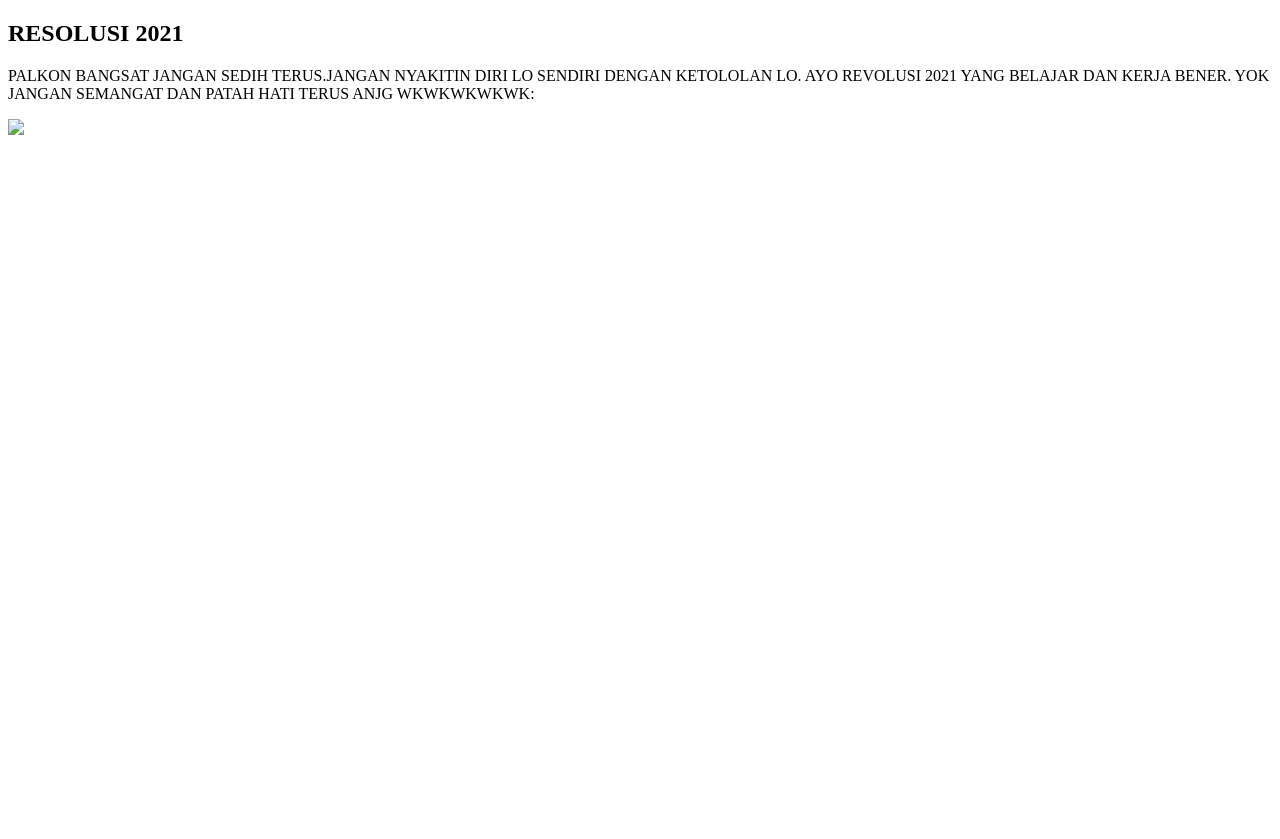
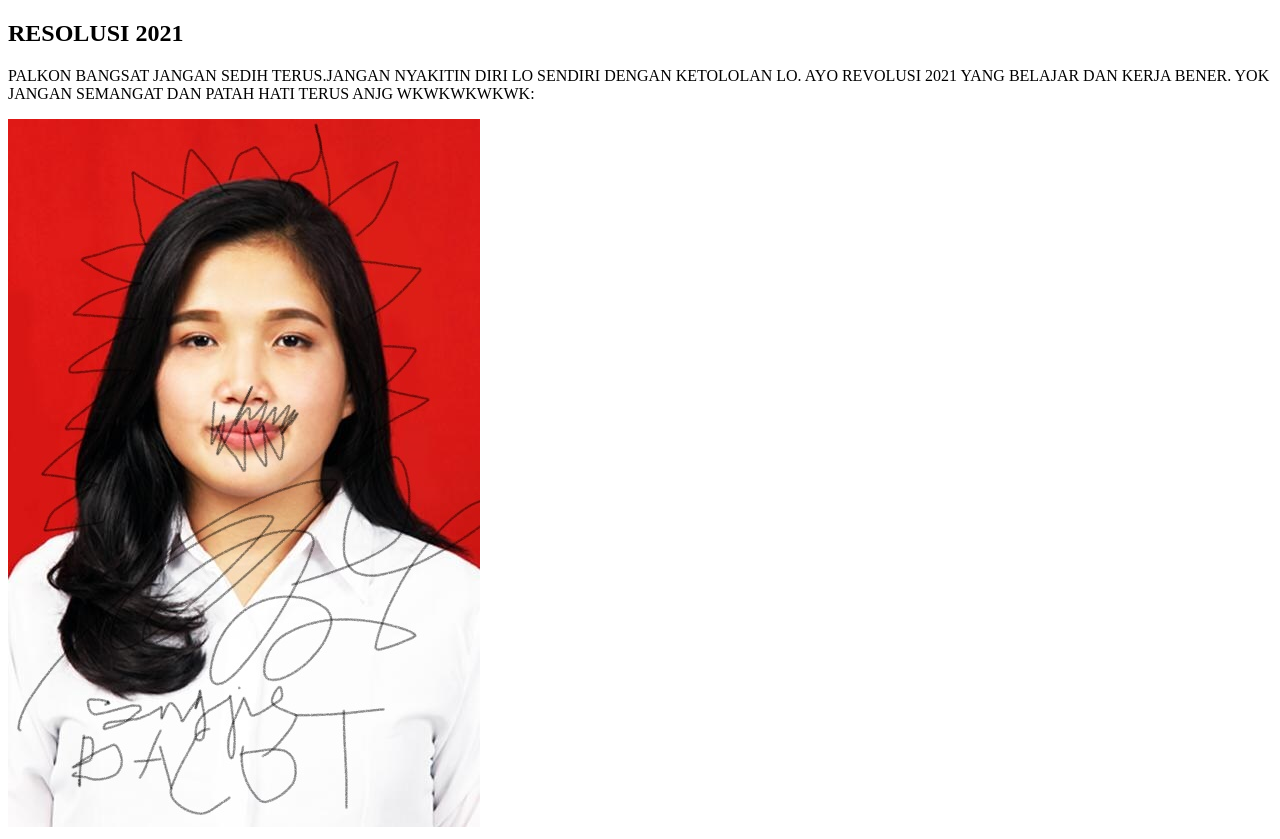
Before and after one commit to Insan2121/friendship, a plain HTML site: page index.html in a window 1280 px wide. Before the commit the page ends 800 px from the top, so only its background shows below. Drawn offline with Linux system fonts and the light colour scheme.

Commit message:
Update index.html

```diff
--- a/index.html
+++ b/index.html
@@ -5,7 +5,7 @@
 <h2>RESOLUSI 2021</h2>
 <p>PALKON BANGSAT JANGAN SEDIH TERUS.JANGAN NYAKITIN DIRI LO SENDIRI DENGAN KETOLOLAN LO. AYO REVOLUSI 2021 YANG BELAJAR DAN KERJA BENER. YOK JANGAN SEMANGAT DAN PATAH HATI TERUS ANJG WKWKWKWKWK:</p>
 
-<img src="PALKON.JPG">
+<img src="palkon.jpeg">
 
 </body>
 </html>
```
